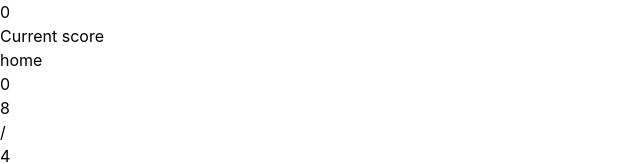
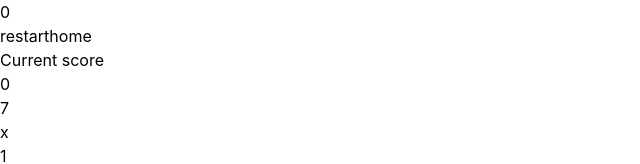
Before and after one commit to desmondtong/Flash-card-game, a React (Vite) app in the folder flash-card-game/: page /game-page in a window 1280 px wide. Shown: the top 164 px of the page, without its empty margins (0-640 px from the left). Built offline with nearby package versions, Linux system fonts and the light colour scheme.

Commit message:
Recreate timer logic with useEffect with cleanup

```diff
--- a/flash-card-game/src/pages/GamePage.tsx
+++ b/flash-card-game/src/pages/GamePage.tsx
@@ -6,6 +6,7 @@ import Button from "../components/Button";
 
 const GamePage: React.FC = () => {
   const navigate = useNavigate();
+  const gameTime = 5;
 
   const [num1, setNum1] = useState<number>(0);
   const [num2, setNum2] = useState<number>(0);
@@ -13,12 +14,27 @@ const GamePage: React.FC = () => {
   const [score, setScore] = useState<number>(0);
   const [isDisabled, setIsDisabled] = useState<boolean>(false);
 
+  // state for timer
+  const [time, setTime] = useState<number>(gameTime);
+  const [runTimer, setRunTimer] = useState<boolean>(false);
+
   const inputRef = useRef<HTMLInputElement>(null);
   const timerRef = useRef<HTMLParagraphElement>(null);
 
   const operators = ["+", "-", "*", "/"];
 
   // function
+  const initGameState = () => {
+    setQuestion();
+    setScore(0);
+
+    setRunTimer(true);
+    setTime(gameTime);
+
+    setIsDisabled(false);
+    inputRef.current?.focus();
+  };
+
   const setQuestion = () => {
     setNum1(Math.round(Math.random() * 12));
     setNum2(Math.round(Math.random() * 12));
@@ -48,49 +64,52 @@ const GamePage: React.FC = () => {
     }
   };
 
-  const gameTimer = () => {
-    let initTime = 5;
-    const timer = timerRef.current;
-
-    timer && (timer.textContent = initTime.toString());
-
-    const interval = setInterval(() => {
-      initTime--;
-      timer && (timer.textContent = initTime.toString());
-
-      if (initTime === 0) {
-        clearInterval(interval);
-        setIsDisabled(true);
-      }
-      //game over logic
-    }, 1000);
+  const handleRestart = () => {
+    // add popup to confirm restart?
+    initGameState();
   };
 
+  // timer
   useEffect(() => {
-    setQuestion();
-    setScore(0);
-    gameTimer();
-    inputRef.current?.focus();
+    let intervalId: NodeJS.Timeout;
+
+    if (runTimer && time > 0) {
+      intervalId = setInterval(() => {
+        setTime((currState) => currState - 1);
+      }, 1000);
+    } else if (time === 0) {
+      clearInterval(intervalId!);
+      setIsDisabled(true);
+    }
+
+    // clean up before starting new cycle
+    return () => clearInterval(intervalId);
+  }, [runTimer, time]);
+
+  useEffect(() => {
+    initGameState();
   }, []);
   return (
     <>
       <div className="border flex flex-col">
-        <p
-          className="text-7xl border self-center my-3 w-40 text-center"
-          ref={timerRef}
-        ></p>
-
-        <div className="flex flex-col justify-center">
+        <div className="flex flex-col justify-center my-5">
           <div className="flex flex-row justify-between items-center">
-            <div className="border basis-1/12"></div>
-            <p className="border flex-1 text-center text-2xl">Current score</p>
+            <div className="border basis-1/6"></div>
+            <p className="text-7xl border flex-1 text-center" ref={timerRef}>
+              {time}
+            </p>
+            <button className="border basis-1/12" onClick={handleRestart}>
+              restart
+            </button>
             <button className="border basis-1/12" onClick={() => navigate("/")}>
               home
             </button>
           </div>
+        </div>
 
-          <p className="text-7xl border self-center">{score}</p>
-        </div>
+        <p className="border text-center text-2xl">Current score</p>
+        <p className="text-7xl border self-center">{score}</p>
+
         <div className="flex flex-row justify-around text-align">
           <TextBox>{num1}</TextBox>
           <TextBox>{operator === "*" ? "x" : operator}</TextBox>
```
